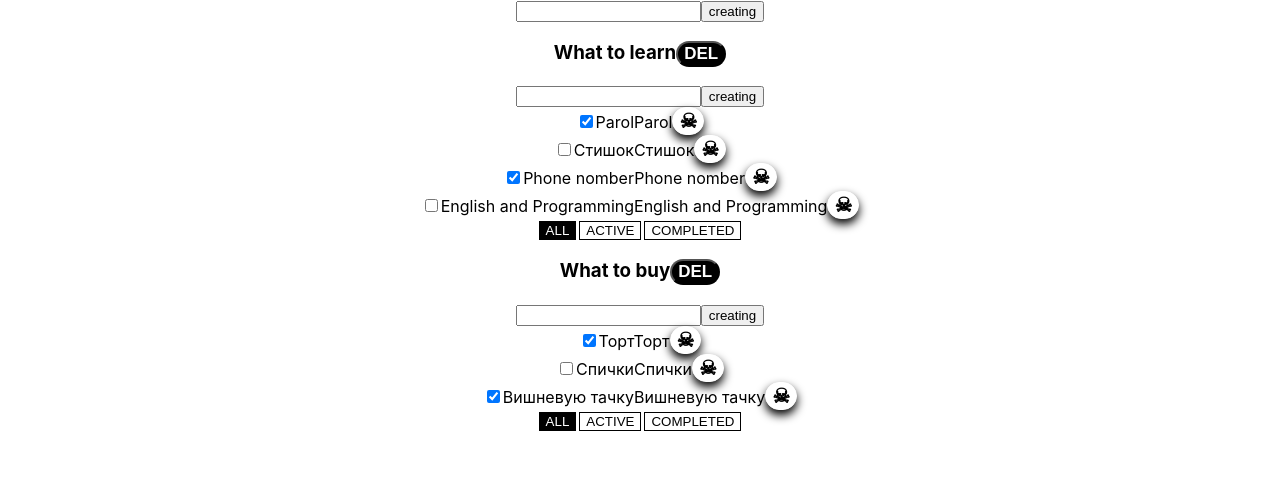
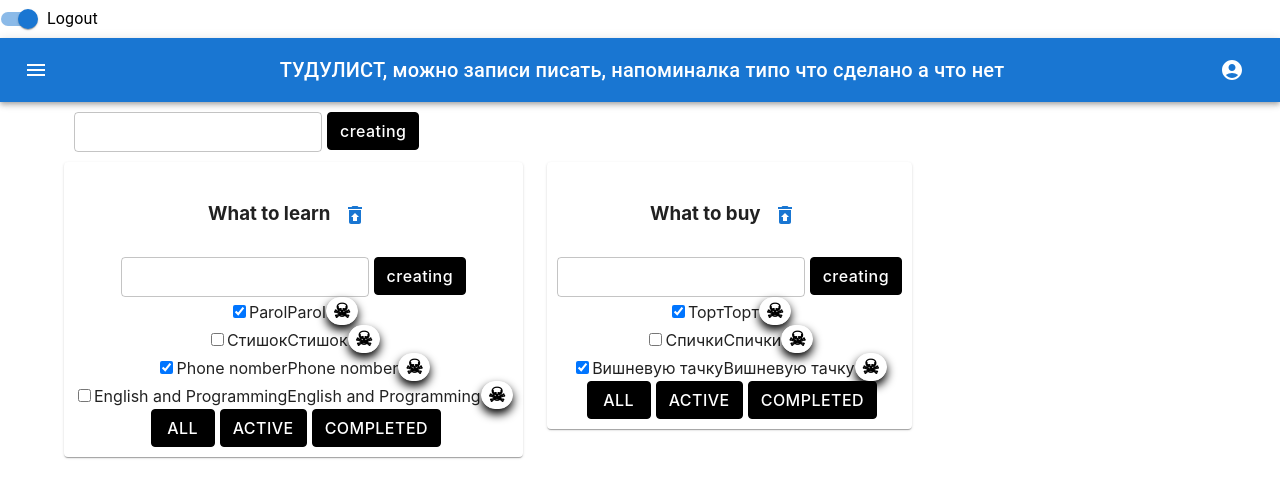
Before and after one commit to pavelminsk1979/todolist3, a React (Create React App) app: page / in a window 1280 px wide. Shown: the top 498 px of the page. Built offline with nearby package versions, Linux system fonts and the light colour scheme.

Commit message:
lesson 7

```diff
--- a/package.json
+++ b/package.json
@@ -3,6 +3,10 @@
   "version": "0.1.0",
   "private": true,
   "dependencies": {
+    "@emotion/react": "^11.10.4",
+    "@emotion/styled": "^11.10.4",
+    "@mui/icons-material": "^5.10.9",
+    "@mui/material": "^5.10.10",
     "@testing-library/jest-dom": "^5.16.5",
     "@testing-library/react": "^13.4.0",
     "@testing-library/user-event": "^13.5.0",
--- a/src/App.tsx
+++ b/src/App.tsx
@@ -3,6 +3,8 @@ import './App.css';
 import {Todolist, ValueFilterType} from "./Todolist";
 import {v1} from "uuid";
 import {TemplateForCreatingItem} from "./TemplateForCreatingItem";
+import MenuAppBar from "./MaterialUiCommon/AppBar";
+import {Container, Grid,Paper} from "@mui/material";
 
 export type TasksType = {
     id: string,
@@ -16,8 +18,8 @@ type TodolistState = {
     filter: ValueFilterType
 }
 
-type TaskStateType={
-    [key:string]:TasksType[]
+type TaskStateType = {
+    [key: string]: TasksType[]
 }
 
 
@@ -45,29 +47,31 @@ function App() {
         ],
     })
 
-    const editTitleTask = (todoID:string,idTask: string,editText:string) => {
-        SetTasks({...tasks,[todoID]:tasks[todoID].map(e=>e.id===idTask
-            ?{...e,title:editText}:e)})
+    const editTitleTask = (todoID: string, idTask: string, editText: string) => {
+        SetTasks({
+            ...tasks, [todoID]: tasks[todoID].map(e => e.id === idTask
+                ? {...e, title: editText} : e)
+        })
     }
 
-    const editTitleTodolist = (todoID:string,editText:string) => {
-        setTodolists(todolists.map(e=>e.id===todoID?{...e,title:editText}:e))
+    const editTitleTodolist = (todoID: string, editText: string) => {
+        setTodolists(todolists.map(e => e.id === todoID ? {...e, title: editText} : e))
     }
 
     const addedNewTodolist = (textInput: string) => {
-        const newIdTodolist=v1()
-        setTodolists([{id:newIdTodolist,title:textInput,filter:'all'},...todolists])
-        SetTasks({[newIdTodolist]:[],...tasks})
+        const newIdTodolist = v1()
+        setTodolists([{id: newIdTodolist, title: textInput, filter: 'all'}, ...todolists])
+        SetTasks({[newIdTodolist]: [], ...tasks})
     }
 
-    const deleteTololist = (todoID:string,) => {
-        setTodolists(todolists.filter(e=>e.id!==todoID))
+    const deleteTololist = (todoID: string,) => {
+        setTodolists(todolists.filter(e => e.id !== todoID))
         delete tasks[todoID]
         SetTasks({...tasks})
     }
 
-    const removeTask = (todoID: string,idTask: string) => {
-        SetTasks({...tasks,[todoID]:tasks[todoID].filter(e=>e.id!==idTask)})
+    const removeTask = (todoID: string, idTask: string) => {
+        SetTasks({...tasks, [todoID]: tasks[todoID].filter(e => e.id !== idTask)})
     }
 
     const addedNewTask = (todoID: string, textInput: string) => {
@@ -93,28 +97,37 @@ function App() {
     return (
         <div className="App">
 
+            <MenuAppBar/>
+            <Container fixed>
+                <Grid container style={{padding:'10px'}}>
                 <TemplateForCreatingItem
                     callback={addedNewTodolist}
                 />
-
+            </Grid>
+                <Grid container spacing={3}>
                 {
                     todolists.map(tod => {
 
                         let filterTasksState = tasks[tod.id]
                         if (tod.filter == 'active') {
-                        filterTasksState =  tasks[tod.id].filter(e => e.isDone)
+                            filterTasksState = tasks[tod.id].filter(e => e.isDone)
                         }
                         if (tod.filter == 'completed') {
-                        filterTasksState =  tasks[tod.id].filter(e => !e.isDone)
+                            filterTasksState = tasks[tod.id].filter(e => !e.isDone)
                         }
 
                         return (
+                            <Grid
+                                item
+                                  key={tod.id}>
+
+                                <Paper style={{padding:'10px'}}>
                             <Todolist
                                 editTitleTask={editTitleTask}
                                 editTitleTodolist={editTitleTodolist}
                                 deleteTololist={deleteTololist}
                                 todoID={tod.id}
-                            key={tod.id}
+
                                 filterValueActiv={tod.filter}
                                 changeTaskCheckbox={changeTaskCheckbox}
                                 addedNewTask={addedNewTask}
@@ -122,9 +135,12 @@ function App() {
                                 removeTask={removeTask}
                                 filterTasksState={filterTasksState}
                                 title={tod.title}/>
-                    )
+                                </Paper>
+                            </Grid>)
                     })
                 }
+                </Grid>
+            </Container>
 
         </div>
     );
--- /dev/null
+++ b/src/MaterialUiCommon/AppBar.tsx
@@ -0,0 +1,95 @@
+import * as React from 'react';
+import AppBar from '@mui/material/AppBar';
+import Box from '@mui/material/Box';
+import Toolbar from '@mui/material/Toolbar';
+import Typography from '@mui/material/Typography';
+import IconButton from '@mui/material/IconButton';
+import MenuIcon from '@mui/icons-material/Menu';
+import AccountCircle from '@mui/icons-material/AccountCircle';
+import Switch from '@mui/material/Switch';
+import FormControlLabel from '@mui/material/FormControlLabel';
+import FormGroup from '@mui/material/FormGroup';
+import MenuItem from '@mui/material/MenuItem';
+import Menu from '@mui/material/Menu';
+
+export default function MenuAppBar() {
+    const [auth, setAuth] = React.useState(true);
+    const [anchorEl, setAnchorEl] = React.useState<null | HTMLElement>(null);
+
+    const handleChange = (event: React.ChangeEvent<HTMLInputElement>) => {
+        setAuth(event.target.checked);
+    };
+
+    const handleMenu = (event: React.MouseEvent<HTMLElement>) => {
+        setAnchorEl(event.currentTarget);
+    };
+
+    const handleClose = () => {
+        setAnchorEl(null);
+    };
+
+    return (
+        <Box sx={{ flexGrow: 1 }}>
+            <FormGroup>
+                <FormControlLabel
+                    control={
+                        <Switch
+                            checked={auth}
+                            onChange={handleChange}
+                            aria-label="login switch"
+                        />
+                    }
+                    label={auth ? 'Logout' : 'Login'}
+                />
+            </FormGroup>
+            <AppBar position="static">
+                <Toolbar>
+                    <IconButton
+                        size="large"
+                        edge="start"
+                        color="inherit"
+                        aria-label="menu"
+                        sx={{ mr: 2 }}
+                    >
+                        <MenuIcon />
+                    </IconButton>
+                    <Typography variant="h6" component="div" sx={{ flexGrow: 1 }}>
+                        ТУДУЛИСТ, можно записи писать, напоминалка типо что сделано а что нет
+                    </Typography>
+                    {auth && (
+                        <div>
+                            <IconButton
+                                size="large"
+                                aria-label="account of current user"
+                                aria-controls="menu-appbar"
+                                aria-haspopup="true"
+                                onClick={handleMenu}
+                                color="inherit"
+                            >
+                                <AccountCircle />
+                            </IconButton>
+                            <Menu
+                                id="menu-appbar"
+                                anchorEl={anchorEl}
+                                anchorOrigin={{
+                                    vertical: 'top',
+                                    horizontal: 'right',
+                                }}
+                                keepMounted
+                                transformOrigin={{
+                                    vertical: 'top',
+                                    horizontal: 'right',
+                                }}
+                                open={Boolean(anchorEl)}
+                                onClose={handleClose}
+                            >
+                                <MenuItem onClick={handleClose}>Profile</MenuItem>
+                                <MenuItem onClick={handleClose}>My account</MenuItem>
+                            </Menu>
+                        </div>
+                    )}
+                </Toolbar>
+            </AppBar>
+        </Box>
+    );
+}
--- /dev/null
+++ b/src/MaterialUiCommon/FilterButton.tsx
@@ -0,0 +1,40 @@
+import * as React from 'react';
+import { styled } from '@mui/material/styles';
+import Button from '@mui/material/Button';
+
+export const BootstrapButton = styled(Button)({
+    marginLeft:'5px',
+    boxShadow: 'none',
+    textTransform: 'none',
+    fontSize: 16,
+    padding: '6px 12px',
+    border: '1px solid',
+    lineHeight: 1.5,
+    backgroundColor: "black",
+    borderColor: 'black',
+    fontFamily: [
+        '-apple-system',
+        'BlinkMacSystemFont',
+        '"Segoe UI"',
+        'Roboto',
+        '"Helvetica Neue"',
+        'Arial',
+        'sans-serif',
+        '"Apple Color Emoji"',
+        '"Segoe UI Emoji"',
+        '"Segoe UI Symbol"',
+    ].join(','),
+    '&:hover': {
+        backgroundColor: '#57030a',
+        borderColor: '#7b030d',
+        boxShadow: 'none',
+    },
+    '&:active': {
+        boxShadow: 'none',
+        backgroundColor: '#930410',
+        borderColor: '#cb0717',
+    },
+    '&:focus': {
+        boxShadow: '0 0 0 0.2rem rgba(0,123,255,.5)',
+    },
+});
--- a/src/TemplateForCreatingItem.tsx
+++ b/src/TemplateForCreatingItem.tsx
@@ -1,5 +1,7 @@
 import st from "./Todolist.module.css";
 import React, {ChangeEvent, KeyboardEvent, useState} from "react";
+import {BootstrapButton} from "./MaterialUiCommon/FilterButton";
+import {TextField} from "@mui/material";
 
 type TemplateForCreatingItemType={
   callback:(textInput: string)=>void
@@ -31,17 +33,23 @@ export const TemplateForCreatingItem = ({callback}:TemplateForCreatingItemType)
 
   return(
       <div>
-        <input
+        <TextField
             className={errorNullText?st.frameInput:''}
             onKeyPress={clickEnterAddedTaskHandler}
             value={textInput}
             onChange={creatingTextInputHandler}
-        />
-        <button
-            className={errorNullText?st.buttonRedNullText:''}
-            onClick={addedNewTaskHandler}
-        >creating
-        </button>
+            size={"small"}
+            id="outlined-basic"
+            variant="outlined" />
+
+          <BootstrapButton
+              size="small"
+              variant="contained"
+              onClick={addedNewTaskHandler}
+          >
+              creating
+          </BootstrapButton>
+
         {errorNullText&&<div className={st.allert}>
           НЕОБХОДИМ И ОБСАЛЮТНО ОБЯЗАТЕЛЕН ТЕКСТ </div>}
       </div>
--- a/src/TemplateForEditItem.tsx
+++ b/src/TemplateForEditItem.tsx
@@ -1,4 +1,5 @@
 import {ChangeEvent, useState} from "react";
+import {TextField} from "@mui/material";
 
 type TemplateForEditItemType={
   title:string
@@ -26,10 +27,13 @@ export const TemplateForEditItem = (props:TemplateForEditItemType) => {
   return(
       toggle
       ?<span onDoubleClick={onDoubleClickHandler}>{props.title}</span>
-          : <input
-          autoFocus
-          onBlur={addedEditTextHandler}
-          onChange={inputOnChangeHandler}
-              value={editText} />
+          : <TextField
+              autoFocus
+              onBlur={addedEditTextHandler}
+              onChange={inputOnChangeHandler}
+              value={editText}
+              id="standard-basic"
+              variant="standard" />
+
   )
 }
--- a/src/Todolist.tsx
+++ b/src/Todolist.tsx
@@ -3,6 +3,9 @@ import {TasksType} from "./App";
 import st from './Todolist.module.css'
 import {TemplateForCreatingItem} from "./TemplateForCreatingItem";
 import {TemplateForEditItem} from "./TemplateForEditItem";
+import {BootstrapButton} from "./MaterialUiCommon/FilterButton";
+import {IconButton} from "@mui/material";
+import {Cancel, RestoreFromTrash} from "@mui/icons-material";
 
 type TodolistType = {
     title: string
@@ -59,10 +62,14 @@ export const Todolist = ({title, filterTasksState, removeTask, changeFilter, add
                   callback={editTitleTodolistHundler}
                 title={title}
                 />
-                <button
-                    onClick={deleteTololistHundler}
-                    className={st.butDelTodolist}
-                >DEL</button>
+
+                <IconButton
+                    color={'primary'}
+                    size={"large"}
+                    onClick={deleteTololistHundler}>
+                    <RestoreFromTrash/>
+                </IconButton>
+
             </h3>
 
             <TemplateForCreatingItem
@@ -97,12 +104,30 @@ export const Todolist = ({title, filterTasksState, removeTask, changeFilter, add
                 }
             </div>
             <div>
-                <button className={filterValueActiv=='all'?st.buttonFilterActive:st.buttonFilterNotActive}
-                    onClick={() => battonFilterHandler('all')}>ALL</button>
-                <button className={filterValueActiv=='active'?st.buttonFilterActive:st.buttonFilterNotActive}
-                    onClick={() => battonFilterHandler('active')}>ACTIVE</button>
-                <button className={filterValueActiv=='completed'?st.buttonFilterActive:st.buttonFilterNotActive}
-                    onClick={() => battonFilterHandler('completed')}>COMPLETED</button>
+                <BootstrapButton
+                    size="small"
+                    onClick={() => battonFilterHandler('all')}
+                    variant="contained"
+                    disableRipple>
+                    ALL
+                </BootstrapButton>
+
+                <BootstrapButton
+                    size="small"
+                    onClick={() => battonFilterHandler('active')}
+                    variant="contained"
+                    disableRipple>
+                    ACTIVE
+                </BootstrapButton>
+
+                <BootstrapButton
+                    size="small"
+                    onClick={() => battonFilterHandler('completed')}
+                    variant="contained"
+                    disableRipple>
+                    COMPLETED
+                </BootstrapButton>
+
             </div>
         </div>
     )
```
Lines whose indentation alone changed are shown as unchanged.
